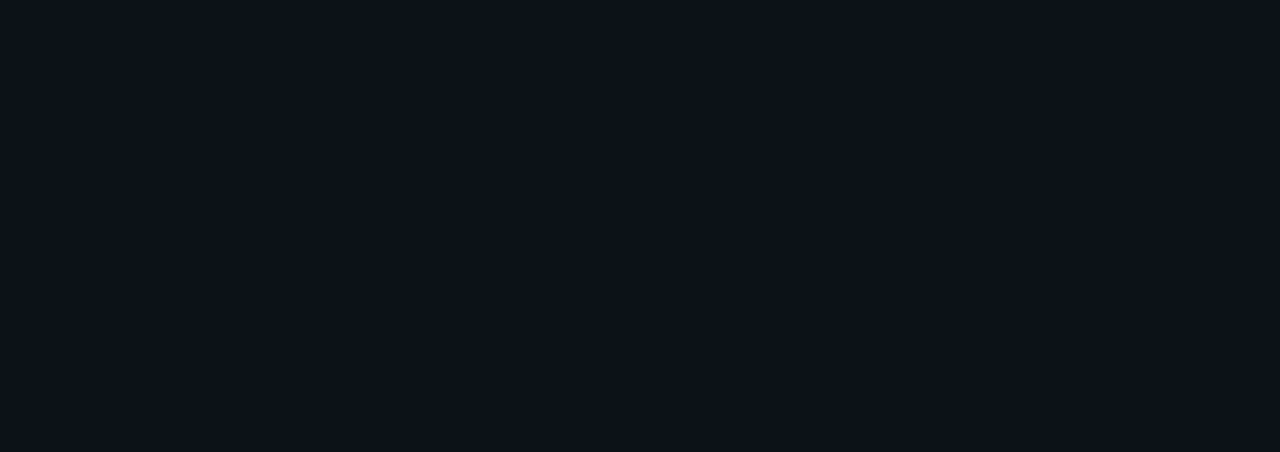
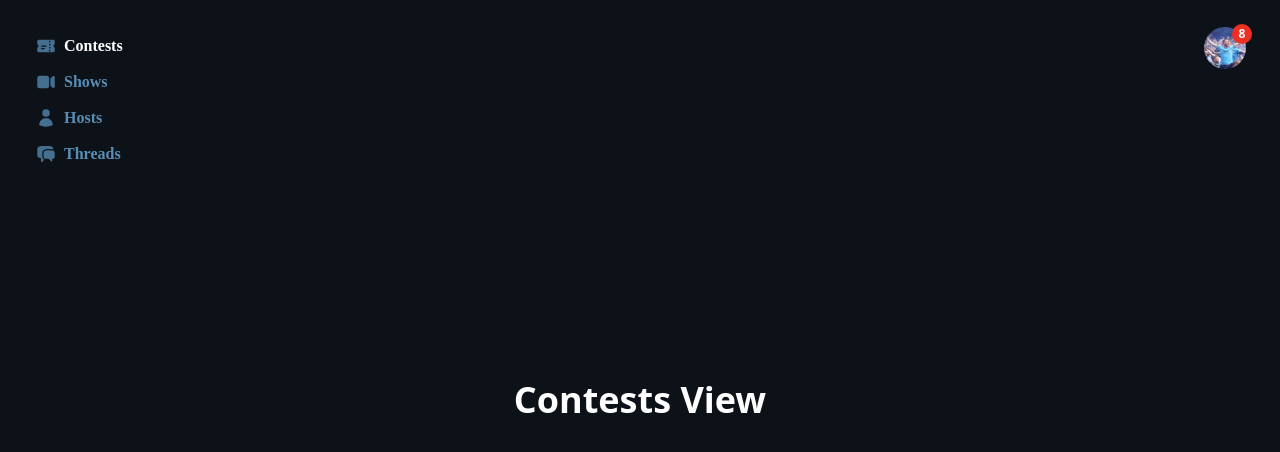
Before and after one commit to nikolagigic/vue-frontend-design-test, a Vue app: page /dashboard/contests in a window 1280 px wide. Before the commit this address had no page. Shown: the top 452 px of the page. Built offline with nearby package versions, Linux system fonts and the light colour scheme; a web font is replaced by a local one.

Commit message:
chore: boilerplate for other views

```diff
--- a/src/router/index.ts
+++ b/src/router/index.ts
@@ -19,9 +19,24 @@ const router = createRouter({
       component: DashboardLayout,
       children: [
         {
+          path: 'contests',
+          name: 'contests',
+          component: () => import('../views/Contests/ContestsView.vue')
+        },
+        {
           path: 'shows',
           name: 'shows',
           component: () => import('../views/Shows/ShowsView.vue')
+        },
+        {
+          path: 'hosts',
+          name: 'hosts',
+          component: () => import('../views/Hosts/HostsView.vue')
+        },
+        {
+          path: 'threads',
+          name: 'threads',
+          component: () => import('../views/Threads/ThreadsView.vue')
         }
       ]
     }
--- /dev/null
+++ b/src/views/Contests/ContestsView.vue
@@ -0,0 +1,5 @@
+<script setup lang="ts"></script>
+
+<template>
+  <div class="flex h-full w-full items-center justify-center text-4xl font-bold">Contests View</div>
+</template>
--- /dev/null
+++ b/src/views/Hosts/HostsView.vue
@@ -0,0 +1,5 @@
+<script setup lang="ts"></script>
+
+<template>
+  <div class="flex h-full w-full items-center justify-center text-4xl font-bold">Hosts View</div>
+</template>
--- /dev/null
+++ b/src/views/Threads/ThreadsView.vue
@@ -0,0 +1,5 @@
+<script setup lang="ts"></script>
+
+<template>
+  <div class="flex h-full w-full items-center justify-center text-4xl font-bold">Threads View</div>
+</template>
```
